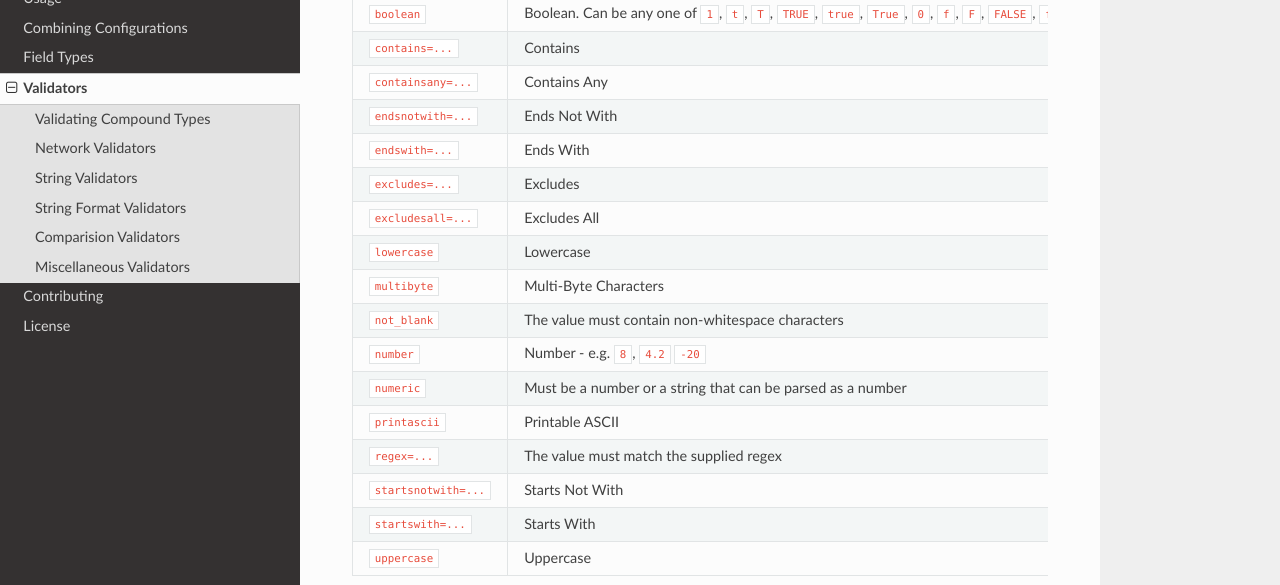
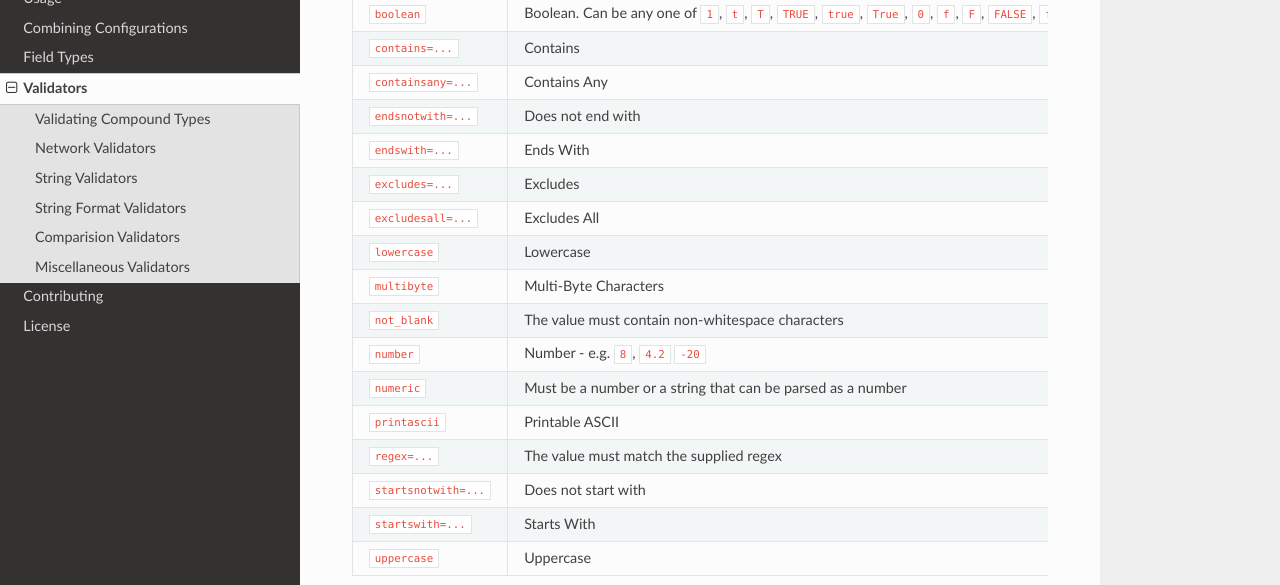
Before and after one commit to imoore76/configurature, a Sphinx documentation site: the page built from docs/validators.rst, in a window 1280 px wide and 900 px high, scrolled down 1641 px. Shown: the part 151-736 px from the top of the window. Built offline with Sphinx 7.4.7 and the Read the Docs theme 3.1.0, drawn with Linux system fonts in a browser that asks for light colours.

Commit message:
Doc updates
* Update validator usage docs

```diff
--- a/docs/validators.rst
+++ b/docs/validators.rst
@@ -117,7 +117,7 @@ String Validators
       - Contains Any
       - the string with the characters of which at least one must be in the value
     * - ``endsnotwith=...``
-      - Ends Not With
+      - Does not end with
       - the string that the value must not end with
     * - ``endswith=...``
       - Ends With
@@ -150,7 +150,7 @@ String Validators
       - The value must match the supplied regex
       - A valid regular expression. E.g. ``^\d{3}-\d{3}-\d{4}$``
     * - ``startsnotwith=...``
-      - Starts Not With
+      - Does not start with
       - the string with which the value must not start
     * - ``startswith=...``
       - Starts With
```
